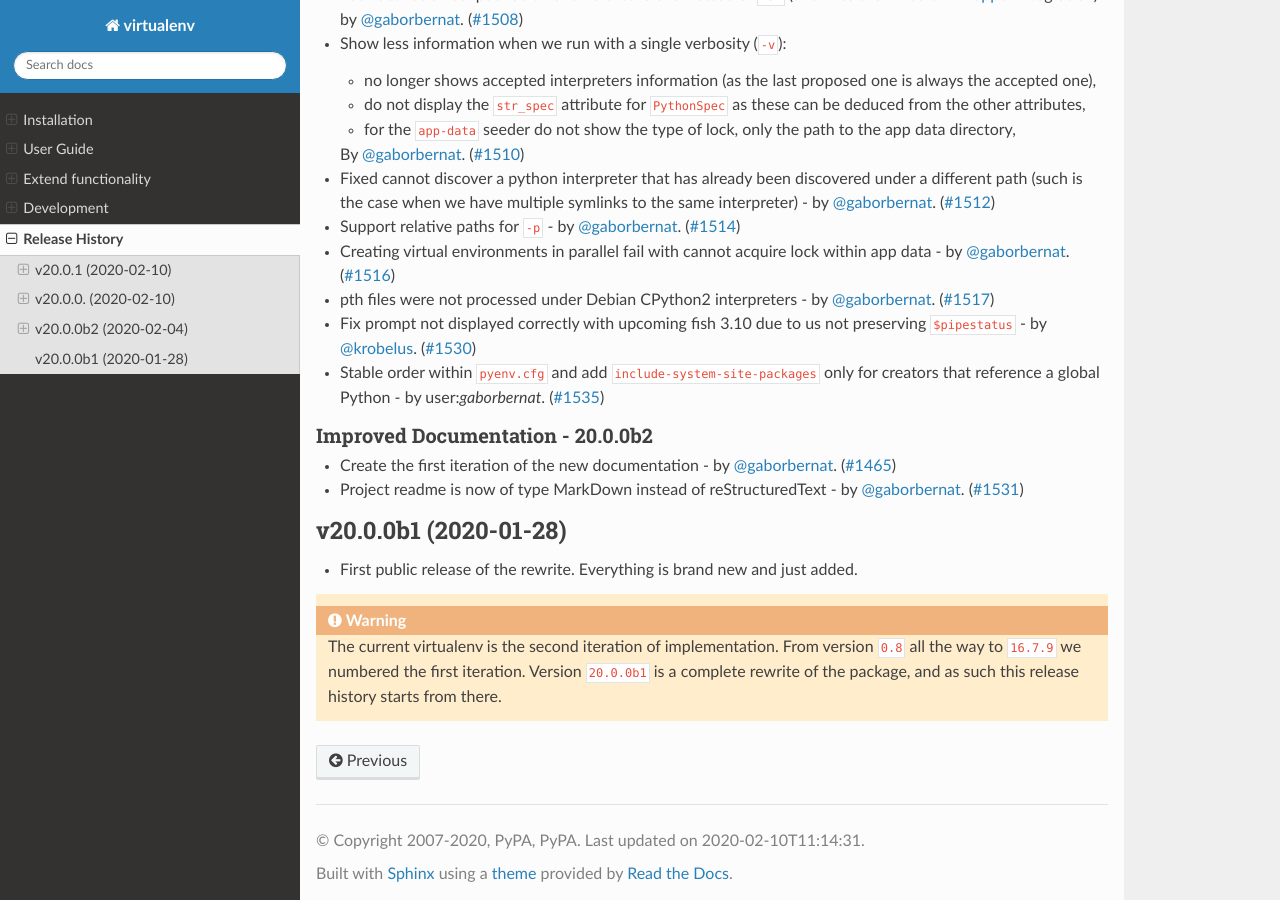
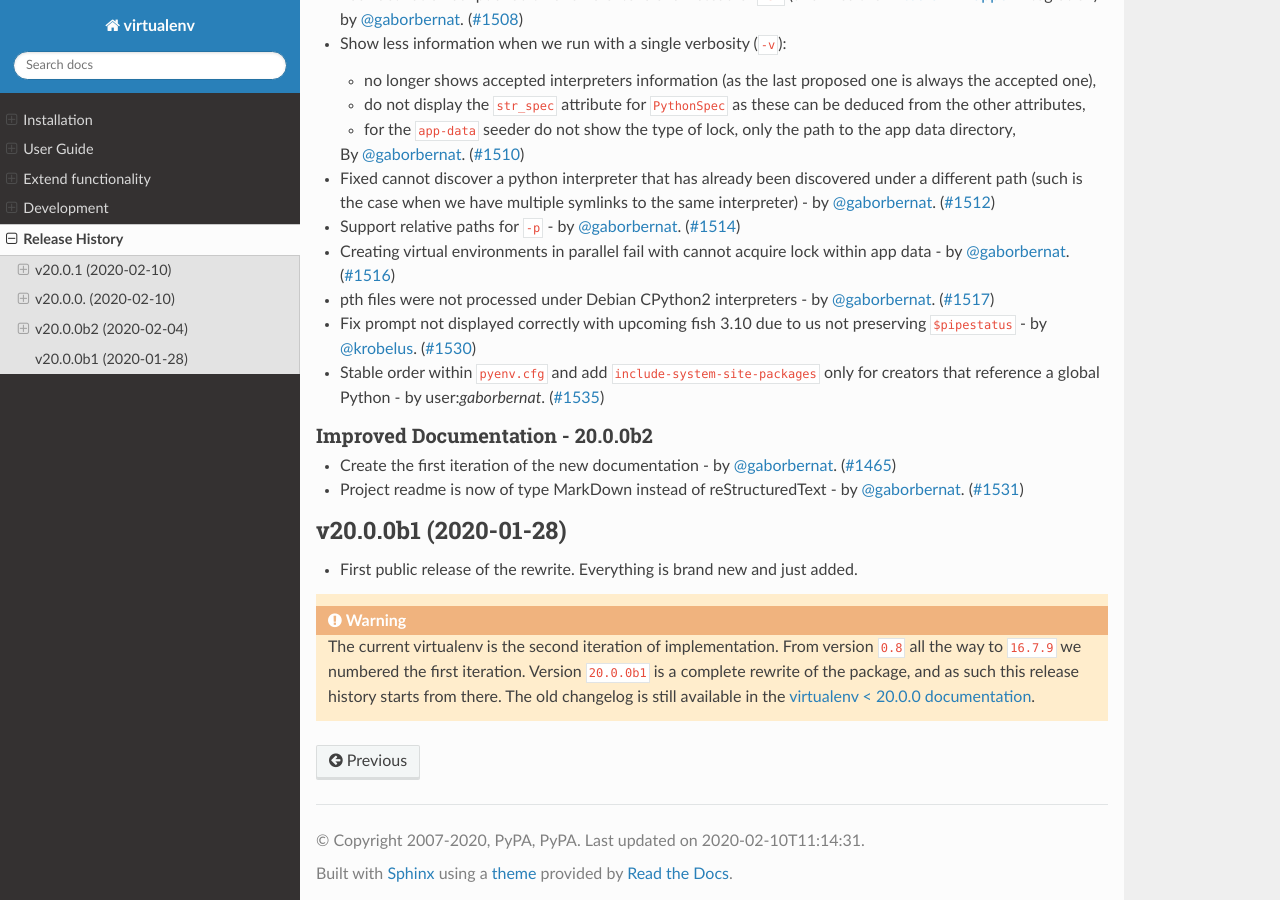
Before and after one commit to pypa/virtualenv, a Sphinx documentation site: the page built from docs/changelog.rst, in a window 1280 px wide and 900 px high, scrolled down 1200 px. Built offline with Sphinx 7.4.7 and the Read the Docs theme 2.0.0, drawn with Linux system fonts in a browser that asks for light colours; pages that are not in the unit, such as notebooks, are missing from menus; the version number could not be read and is left out.

Commit message:
Add link to virtualenv < 20.0.0 changelog.

```diff
--- a/docs/changelog.rst
+++ b/docs/changelog.rst
@@ -87,4 +87,4 @@
 
    The current virtualenv is the second iteration of implementation. From version ``0.8`` all the way to ``16.7.9``
    we numbered the first iteration. Version ``20.0.0b1`` is a complete rewrite of the package, and as such this release
-   history starts from there.
+   history starts from there. The old changelog is still available in the `virtualenv < 20.0.0 documentation <https://virtualenv.pypa.io/en/16.7.9/changes.html>`_.
```
